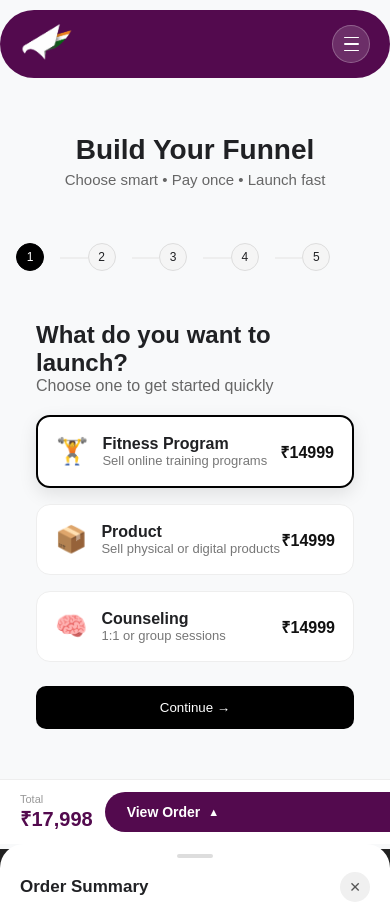
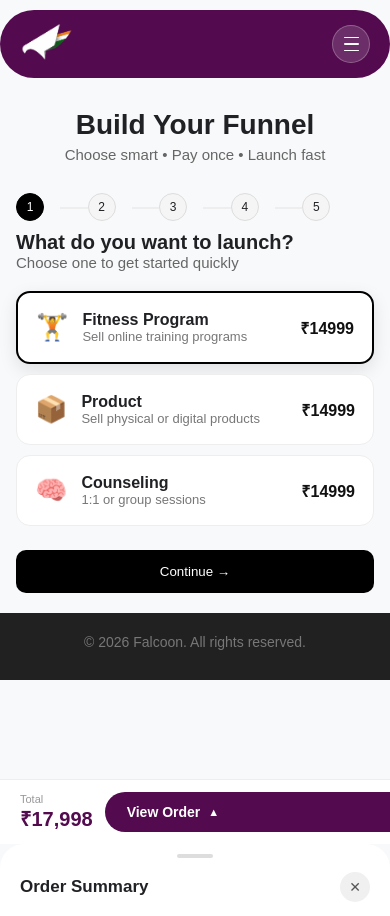
Before and after one commit to thesatishjassal/falcoonapp, a Next.js app: page /pricing in a window 390 px wide. After the commit the page ends 844 px from the top, so only its background shows below. Built offline with nearby package versions, Linux system fonts and the light colour scheme; a web font is replaced by a local one.

Commit message:
first commit

```diff
--- a/src/app/globals.css
+++ b/src/app/globals.css
@@ -3847,5 +3847,28 @@ body.modal-open {
   .order-sheet { display: flex; }
 
   /* padding so content doesn't hide behind fixed bar */
-  .checkout { padding-bottom: 80px; }
-}
+.checkout {
+    padding-bottom: 0px;
+}
+.checkout__header {
+    text-align: center;
+    margin: 25px auto;
+    padding: 0px;
+}
+.progress {
+    margin-bottom: 10px;
+}
+.launch__title {
+    font-size: 20px;
+    font-weight: 600;
+}.launch__subtitle {
+    font-size: 15px;
+}
+.launch {
+    padding: 0px;
+}
+.launch__grid {
+    gap: 10px;
+    display: grid;
+}
+}
```
